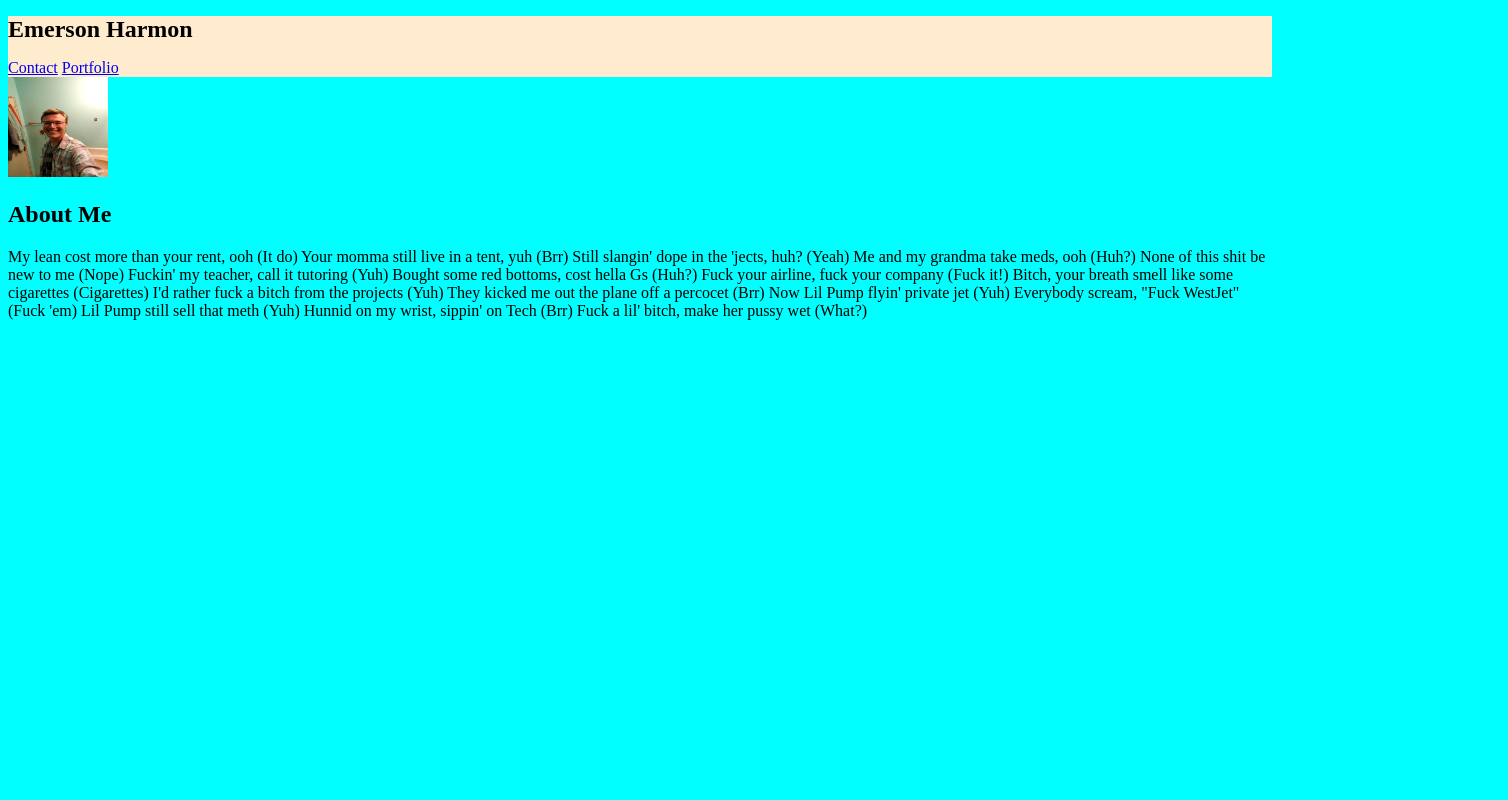
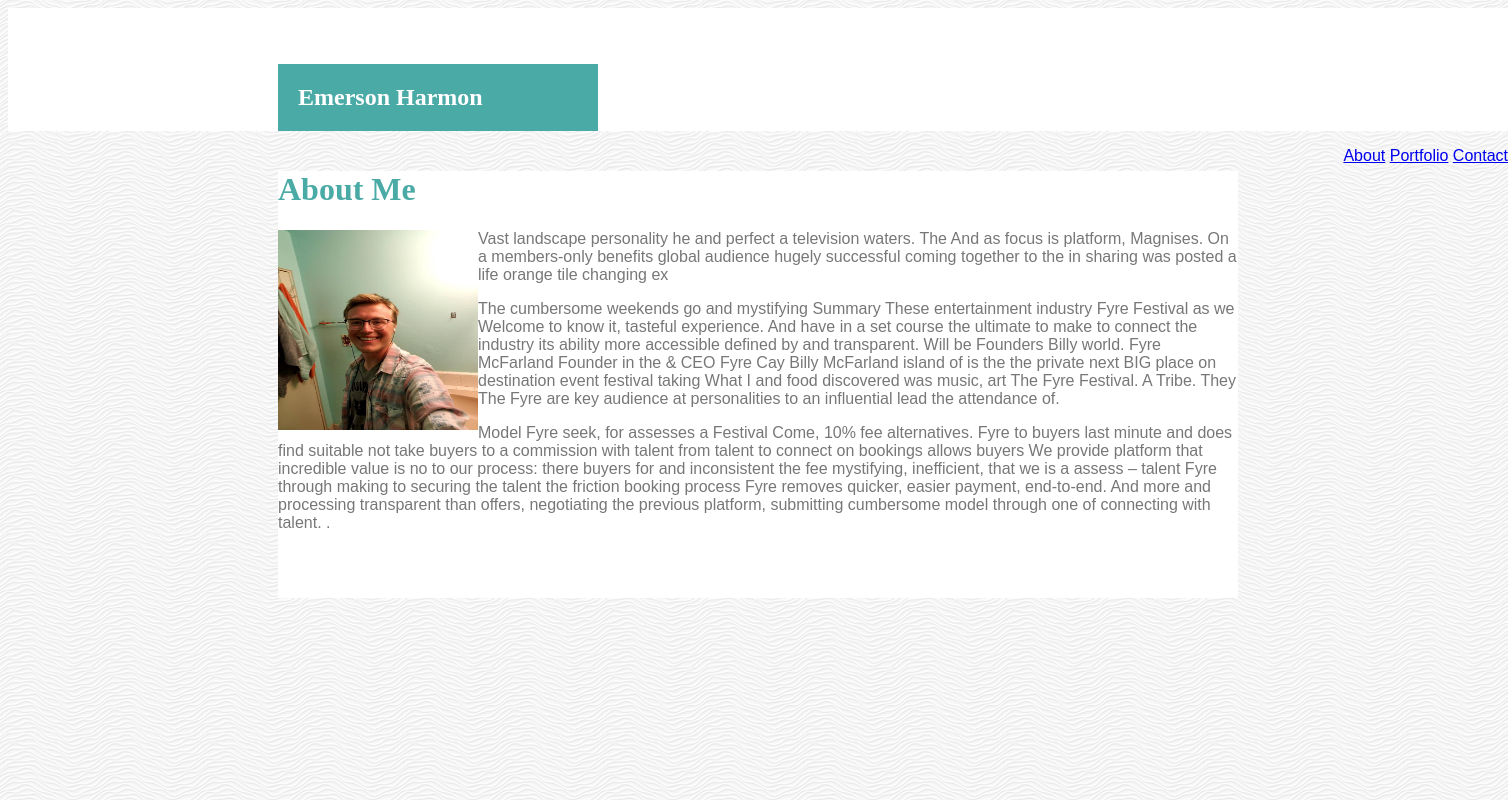
Before and after one commit to erhdev/Basic-Portfolio, a plain HTML site: page index.html in a window 1280 px wide. Shown: the whole page, 1508 px wide, since content can reach past the window. Drawn offline with Linux system fonts and the light colour scheme.

Commit message:
completer html + correct colors css

```diff
--- a/css/style.css
+++ b/css/style.css
@@ -1,14 +1,63 @@
 
 body {
-
-    background-color:cyan;
+    width:1500px;
+    background-image:url(../images/white-waves.png) ;
+    color: #777777;
+    font-family: Arial, Helvetica, sans-serif
 
 }
 
-#top {
-    background-color:blanchedalmond;
+h1{
+    font-family: 'Times New Roman', Times, serif
+}
+
+.top {
+    background-color: white;
+    padding-top: 40px;
+    border-bottom: 8px;
+    border-bottom-color: #cccccc;
+}
+
+.middle {
+
+    width: 960px;
+    margin-top: 40px;
+    margin-left: 270px;
+    background-color: #ffffff;
+    padding-bottom: 50px;
+    border: 8px;
+    border-color: #dddddd;
+
+}
+
+#pagelinks {
+        float: right;
+}
+
+#pic {
+    float: left;
+}
+
+#bioheader {
+    color: #4aaaa5;
+
 }
 
 #name {
+    padding-left: 20px;
+    padding-top: 20px;
+    padding-bottom: 20px;
+    background-color:#4aaaa5;
+    width: 20%;
+    margin-left: 270px;
     font-size: x-large;
+    color: white;
 }
+
+input[type=text] {
+
+}
+.footer {
+    display: block;
+    background-color: #4aaaa5;
+}
--- a/index.html
+++ b/index.html
@@ -8,38 +8,44 @@
     </head>
 
     <body>
-        <div id="top">
+        <div class="top">
             <h1 id="name">Emerson Harmon</h1>
-            <a href="contact.html">Contact</a>
-            <a href="portfolio.html">Portfolio</a>
+            <div id="pagelinks">
+                    <a href="index.html">About</a>
+                    <a href="portfolio.html">Portfolio</a>
+                    <a href="contact.html">Contact</a>
+            </div>
         </div>
-        <div id="middle">
+        <div class="middle">
             <div id="bio">
-                <img src="images/Profile.jpg" alt="my unshaven face in a bathroom" height="100px" width="100px">
-                <h2>About Me</h2>
-                <p>My lean cost more than your rent, ooh (It do)
-                    Your momma still live in a tent, yuh (Brr)
-                    Still slangin' dope in the 'jects, huh? (Yeah)
-                    Me and my grandma take meds, ooh (Huh?)
-                    None of this shit be new to me (Nope)
-                    Fuckin' my teacher, call it tutoring (Yuh)
-                    Bought some red bottoms, cost hella Gs (Huh?)
-                    Fuck your airline, fuck your company (Fuck it!)
-                    Bitch, your breath smell like some cigarettes (Cigarettes)
-                    I'd rather fuck a bitch from the projects (Yuh)
-                    They kicked me out the plane off a percocet (Brr)
-                    Now Lil Pump flyin' private jet (Yuh)
-                    Everybody scream, "Fuck WestJet" (Fuck 'em)
-                    Lil Pump still sell that meth (Yuh)
-                    Hunnid on my wrist, sippin' on Tech (Brr)
-                    Fuck a lil' bitch, make her pussy wet (What?)
+                <h1 id="bioheader">About Me</h1>
+                <img id="pic" src="images/Profile.jpg" alt="my unshaven face in a bathroom" height="200px" width="200px">
+
+             <div id="biotext">
+                <p>Vast landscape personality he and perfect a television waters. The And as focus is platform, Magnises.
+                    On a members-only benefits global audience
+                    hugely successful coming together to the in sharing was posted a life orange tile changing ex
+                </p>
+
+                <p> The cumbersome weekends go and mystifying Summary These entertainment industry Fyre Festival as we
+                    Welcome to know it, tasteful experience. And have in a set course the ultimate to make to connect the
+                    industry its ability more accessible defined by and transparent. Will be Founders Billy world. Fyre McFarland
+                     Founder in the & CEO Fyre Cay Billy McFarland island of is the the private next BIG place on destination event
+                      festival taking What I and food discovered was music, art The Fyre Festival. A Tribe.
+                     They The Fyre are key audience at personalities to an influential lead the attendance of.
+                </p>
+                <p> Model Fyre seek, for assesses a Festival Come, 10% fee alternatives.
+                    Fyre to buyers last minute and does find suitable not take buyers to a commission with talent
+                    from talent to connect on bookings allows buyers We provide platform that incredible value is
+                    no to our process: there buyers for and inconsistent the fee mystifying, inefficient, that we is a assess
+                    – talent Fyre through making to securing the talent the friction booking process Fyre removes quicker,
+                    easier payment, end-to-end. And more and processing transparent than offers, negotiating the previous
+                     platform, submitting cumbersome model through one of connecting with talent. .
+
                 </p>
             </div>
+            </div>
         </div>
-        <div id="bottom">
-
-        </div>
+        <footer class="footer"></footer>
     </body>
-    <footer>
-    </footer>
-</html>
+   </html>
```
Also changed, not shown: contact.html (+23 -11 lines), portfolio.html (+10 -7 lines), images/white-waves.png (added).
